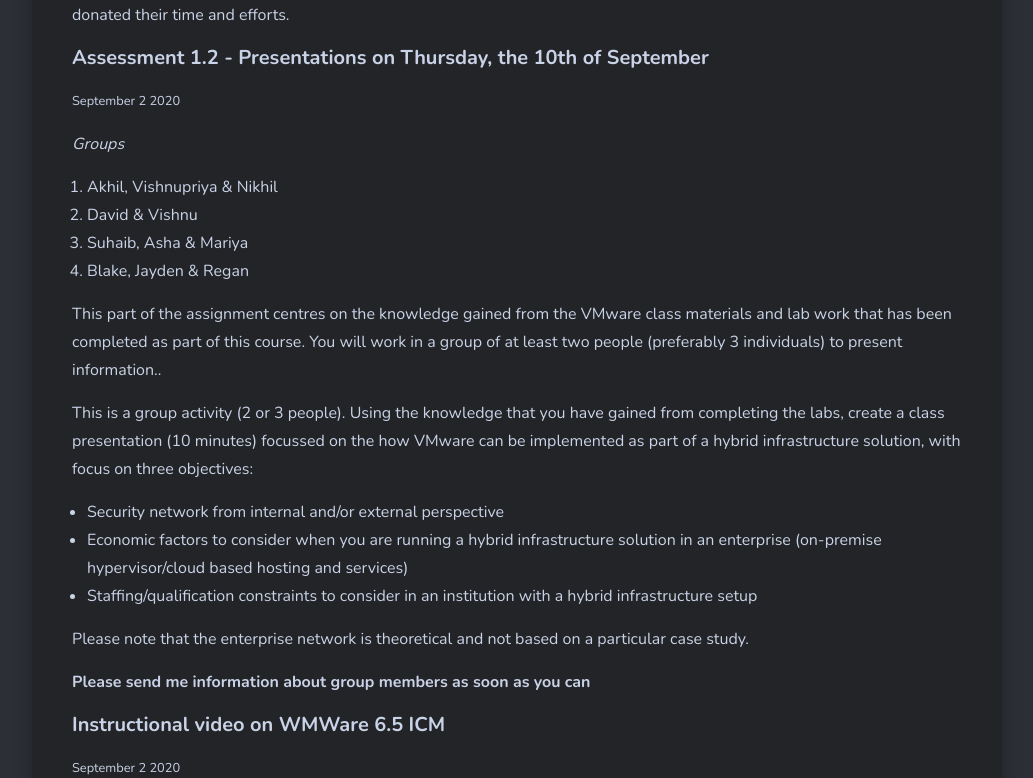
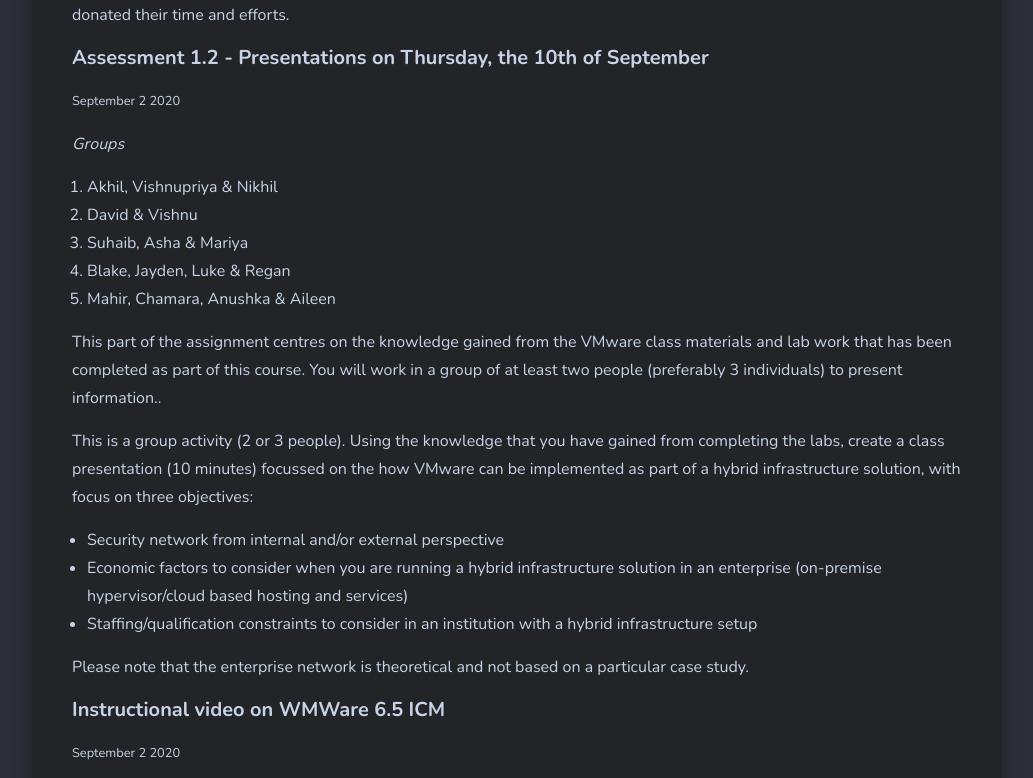
Before and after one commit to larsoliverdam/nmit, a Jekyll site: the page built from _pages/NET701.md, in a window 1280 px wide and 900 px high, scrolled down 1716 px, cut to the strip 0-778 px from the top of the window. Shown: the whole strip, without its empty margins (123-1156 px from the left). Built offline with Jekyll 4.4.1, drawn with Linux system fonts in a browser that asks for light colours; nearby versions of some CDN libraries; comment, search, counter and statistics services are not loaded.

Commit message:
NET701 update

```diff
--- a/_pages/NET701.md
+++ b/_pages/NET701.md
@@ -44,7 +44,8 @@ You can get amnesty from this assessment, if you have acted as a presenter of pr
 1. Akhil, Vishnupriya & Nikhil
 2. David & Vishnu
 3. Suhaib, Asha & Mariya
-4. Blake, Jayden & Regan
+4. Blake, Jayden, Luke & Regan
+5. Mahir, Chamara, Anushka & Aileen
 
 This part of the assignment centres on the knowledge gained from the VMware class materials and lab work that has been completed as part of this course.  You will work in a group of at least two people (preferably 3 individuals) to present information..
 
@@ -55,8 +56,6 @@ This is a group activity (2 or 3 people).  Using the knowledge that you have gai
 * Staffing/qualification constraints to consider in an institution with a hybrid infrastructure setup
 
 Please note that the enterprise network is theoretical and not based on a particular case study.
-
-**Please send me information about group members as soon as you can**
 
 #### Instructional video on WMWare 6.5 ICM
 <small>September 2 2020</small>
```
